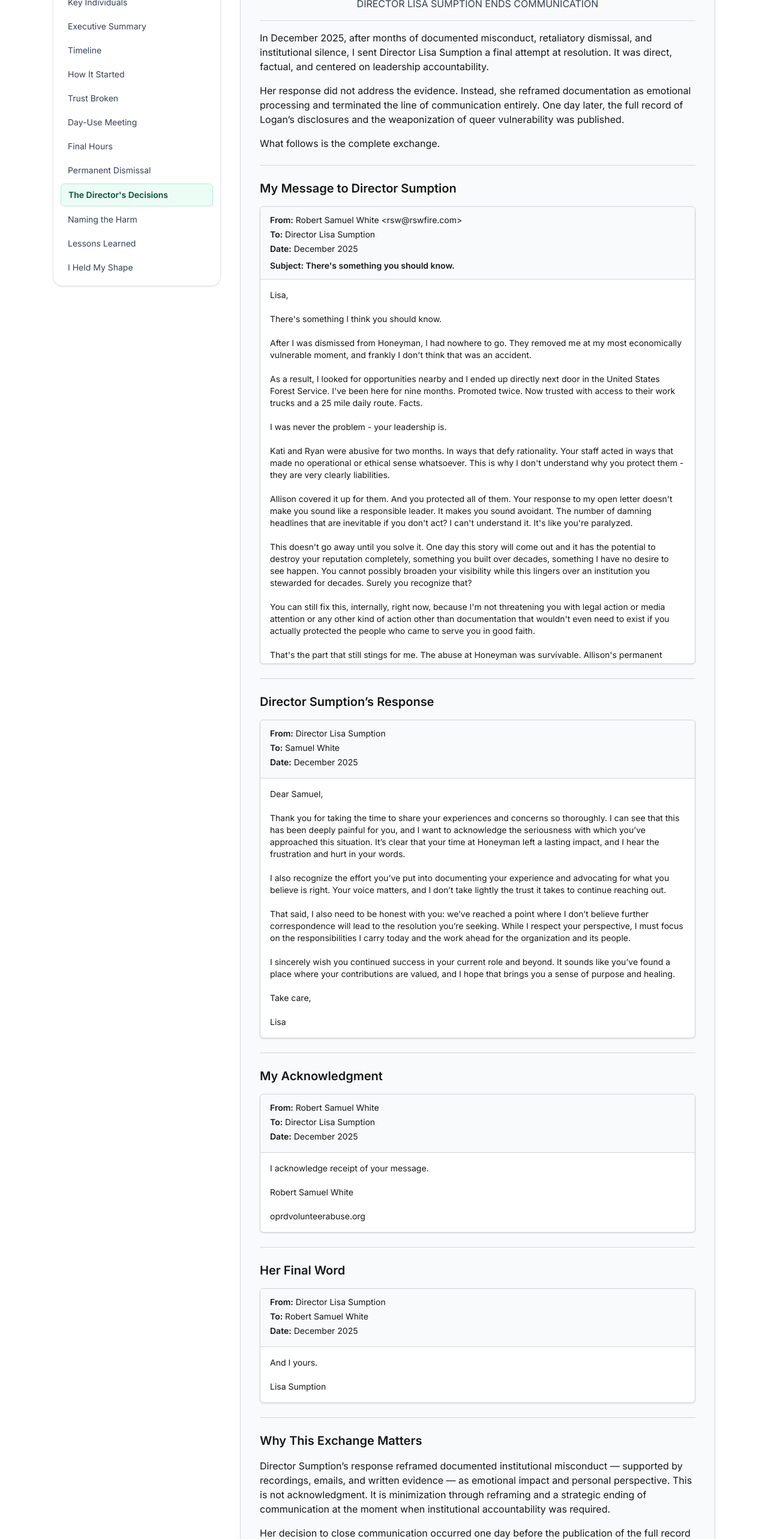
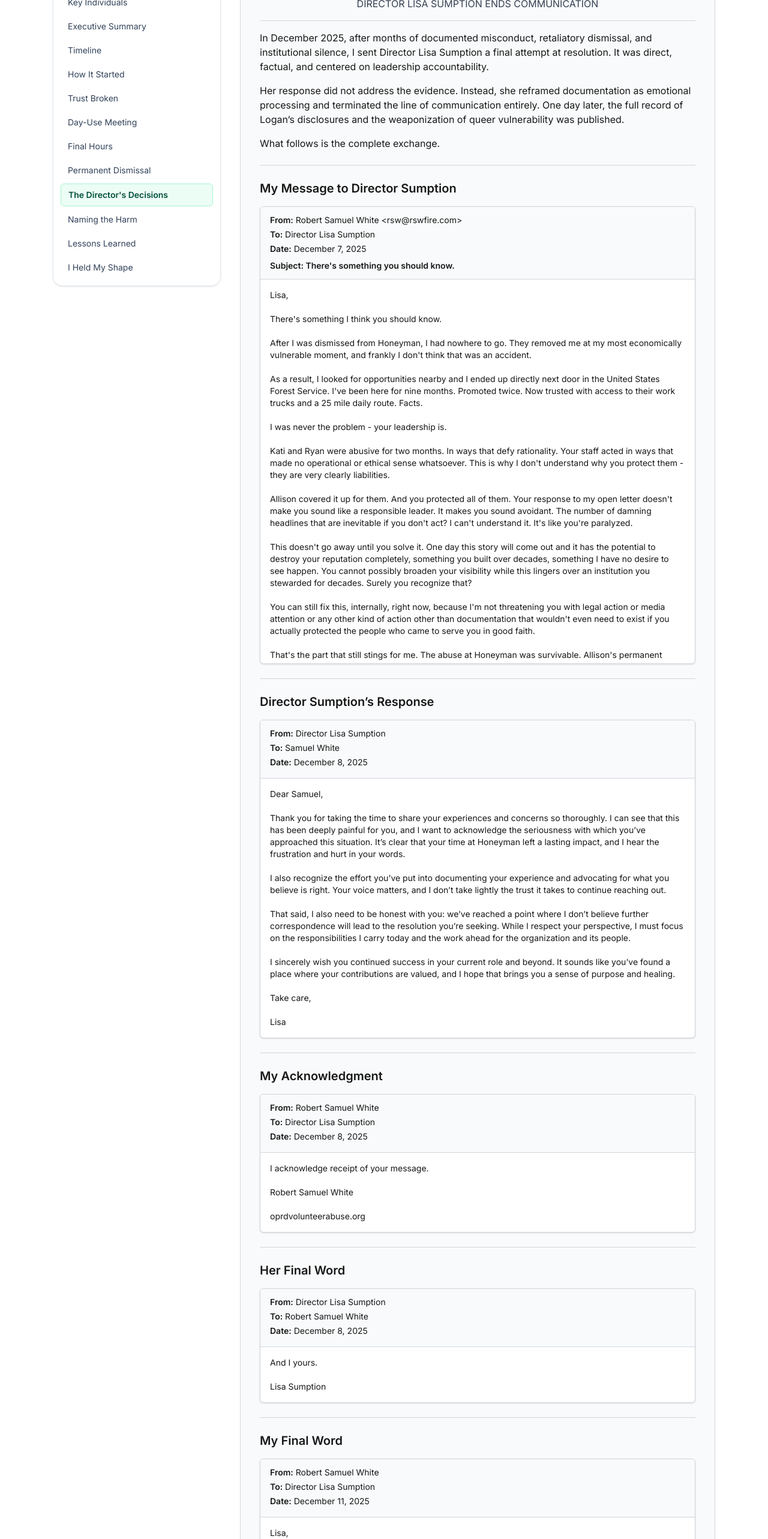
Before and after one commit to rswfire/rswfire.oprd, a Next.js app: page /lisa-sumption/closure in a window 1280 px wide. Shown: the part 234-2800 px from the top of the page at 60% size. Built offline with nearby package versions, Linux system fonts and the light colour scheme.

Commit message:
Added Final Letter to Lisa Sumption

```diff
--- a/app/(archive)/lisa-sumption/closure/page.tsx
+++ b/app/(archive)/lisa-sumption/closure/page.tsx
@@ -45,7 +45,7 @@ export default function LisaClosurePage() {
             <Email
                 from="Robert Samuel White <rsw@rswfire.com>"
                 to="Director Lisa Sumption"
-                date="December 2025"
+                date="December 7, 2025"
                 subject="There's something you should know."
             >
                 <pre className="whitespace-pre-wrap font-mono text-sm">
@@ -87,7 +87,7 @@ Samuel
             <Email
                 from="Director Lisa Sumption"
                 to="Samuel White"
-                date="December 2025"
+                date="December 8, 2025"
             >
                 <pre className="whitespace-pre-wrap font-mono text-sm">
 {`Dear Samuel,
@@ -118,7 +118,7 @@ Lisa
             <Email
                 from="Robert Samuel White"
                 to="Director Lisa Sumption"
-                date="December 2025"
+                date="December 8, 2025"
             >
                 <pre className="whitespace-pre-wrap font-mono text-sm">
 {`I acknowledge receipt of your message.
@@ -141,12 +141,45 @@ oprdvolunteerabuse.org
             <Email
                 from="Director Lisa Sumption"
                 to="Robert Samuel White"
-                date="December 2025"
+                date="December 8, 2025"
             >
                 <pre className="whitespace-pre-wrap font-mono text-sm">
 {`And I yours.
 
 Lisa Sumption
+`}
+                </pre>
+            </Email>
+
+            <hr className="my-6 border-t border-gray-300" />
+
+            {/* ----------------------------------------------------- */}
+            {/* MY FINAL ACKNOWLEDGMENT                               */}
+            {/* ----------------------------------------------------- */}
+
+            <h2 className="text-xl font-semibold">My Final Word</h2>
+
+            <Email
+                from="Robert Samuel White"
+                to="Director Lisa Sumption"
+                date="December 11, 2025"
+            >
+                <pre className="whitespace-pre-wrap font-mono text-sm">
+{`Lisa,
+
+This message is a courtesy. It is not an attempt to reopen dialogue.
+
+You chose to characterize documented identity-based targeting as emotional processing.
+That choice is now documented.
+
+Your role in these proceedings is detailed here:
+https://oprdvolunteerabuse.org/lisa-sumption
+
+I will continue my accountability work where it will have the greatest institutional effect.
+
+Take care,
+
+Sam
 `}
                 </pre>
             </Email>
```
